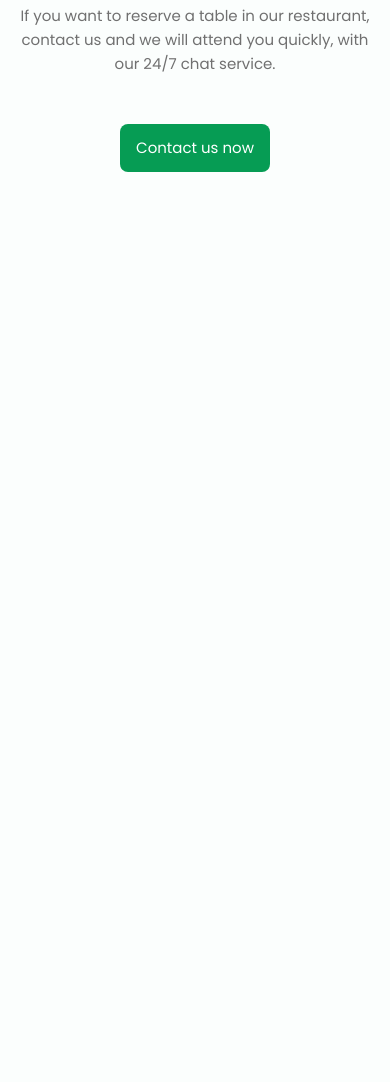
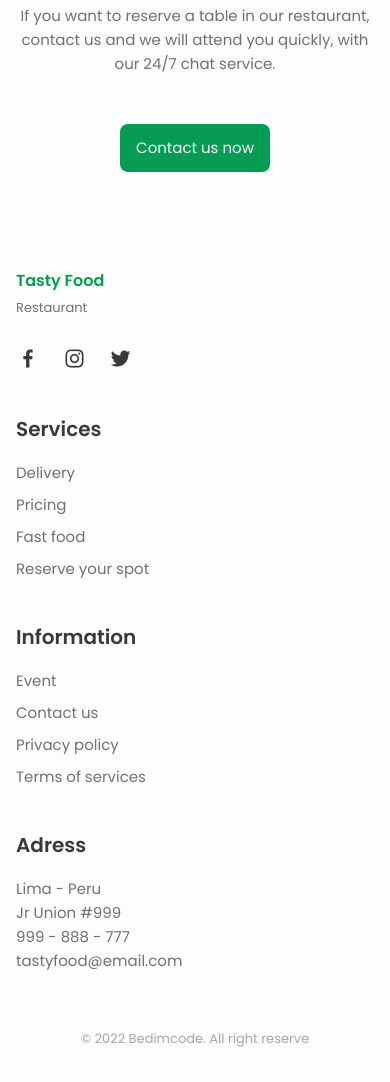
Before and after one commit to Misials/Restaurant-Light-Dark-Website, a plain HTML site: page index.html in a window 390 px wide. Shown: the part 3897-4979 px from the top of the page. Before the commit the page ends 4197 px from the top, so only its background shows below. Drawn offline with nearby package versions, Linux system fonts and the light colour scheme.

Commit message:
added footer - start working on media queries

```diff
--- a/css/style.css
+++ b/css/style.css
@@ -388,3 +388,50 @@ img {
 .contact__description {
 	margin-bottom: var(--mb-3);
 }
+
+/* ============ FOOTER ============ */
+.footer__container {
+	grid-template-columns: repeat(auto-fit, minmax(220px, 1fr));
+	row-gap: 2rem;
+}
+
+.footer__logo {
+	font-size: var(--h3-font-size);
+	color: var(--first-color);
+	font-weight: var(--font-semi-bold);
+}
+
+.footer__description {
+	display: block;
+	font-size: var(--small-font-size);
+	margin: 0.25rem 0 var(--mb-3);
+}
+
+.footer__social {
+	font-size: 1.5rem;
+	color: var(--title-color);
+	margin-right: var(--mb-2);
+}
+
+.footer__title {
+	font-size: var(--h2-font-size);
+	color: var(--title-color);
+	margin-bottom: var(--mb-2);
+}
+
+.footer__link {
+	display: inline-block;
+	color: var(--text-color);
+	margin-bottom: var(--mb-1);
+}
+
+.footer__link:hover {
+	color: var(--first-color);
+}
+
+.footer__copy {
+	text-align: center;
+	font-size: var(--small-font-size);
+	color: var(--text-color-light);
+	margin-top: 3.5rem;
+}
--- a/index.html
+++ b/index.html
@@ -439,7 +439,58 @@
 
   </main>
 
-  <footer class="footer section bd-container"></footer>
+  <footer class="footer section bd-container">
+    <div class="footer__container bd-grid">
+      <div class="footer__content">
+        <a href="#" class="footer__logo">Tasty Food</a>
+        <span class="footer__description">Restaurant</span>
+
+        <div>
+          <a href="#" class="footer__social">
+            <i class='bx bxl-facebook'></i>
+          </a>
+          <a href="#" class="footer__social">
+            <i class='bx bxl-instagram'></i>
+          </a>
+          <a href="#" class="footer__social">
+            <i class='bx bxl-twitter'></i>
+          </a>
+        </div>
+      </div>
+
+      <div class="footer__content">
+        <h3 class="footer__title">Services</h3>
+        <ul>
+          <li><a href="#" class="footer__link">Delivery</a></li>
+          <li><a href="#" class="footer__link">Pricing</a></li>
+          <li><a href="#" class="footer__link">Fast food</a></li>
+          <li><a href="#" class="footer__link">Reserve your spot</a></li>
+        </ul>
+      </div>
+
+      <div class="footer__content">
+        <h3 class="footer__title">Information</h3>
+        <ul>
+          <li><a href="#" class="footer__link">Event</a></li>
+          <li><a href="#" class="footer__link">Contact us</a></li>
+          <li><a href="#" class="footer__link">Privacy policy</a></li>
+          <li><a href="#" class="footer__link">Terms of services</a></li>
+        </ul>
+      </div>
+
+      <div class="footer__content">
+        <h3 class="footer__title">Adress</h3>
+        <ul>
+          <li>Lima - Peru</li>
+          <li>Jr Union #999</li>
+          <li>999 - 888 - 777</li>
+          <li>tastyfood@email.com</li>
+        </ul>
+      </div>
+    </div>
+
+    <p class="footer__copy">&#169; 2022 Bedimcode. All right reserve</p>
+  </footer>
 
 </body>
 
```
